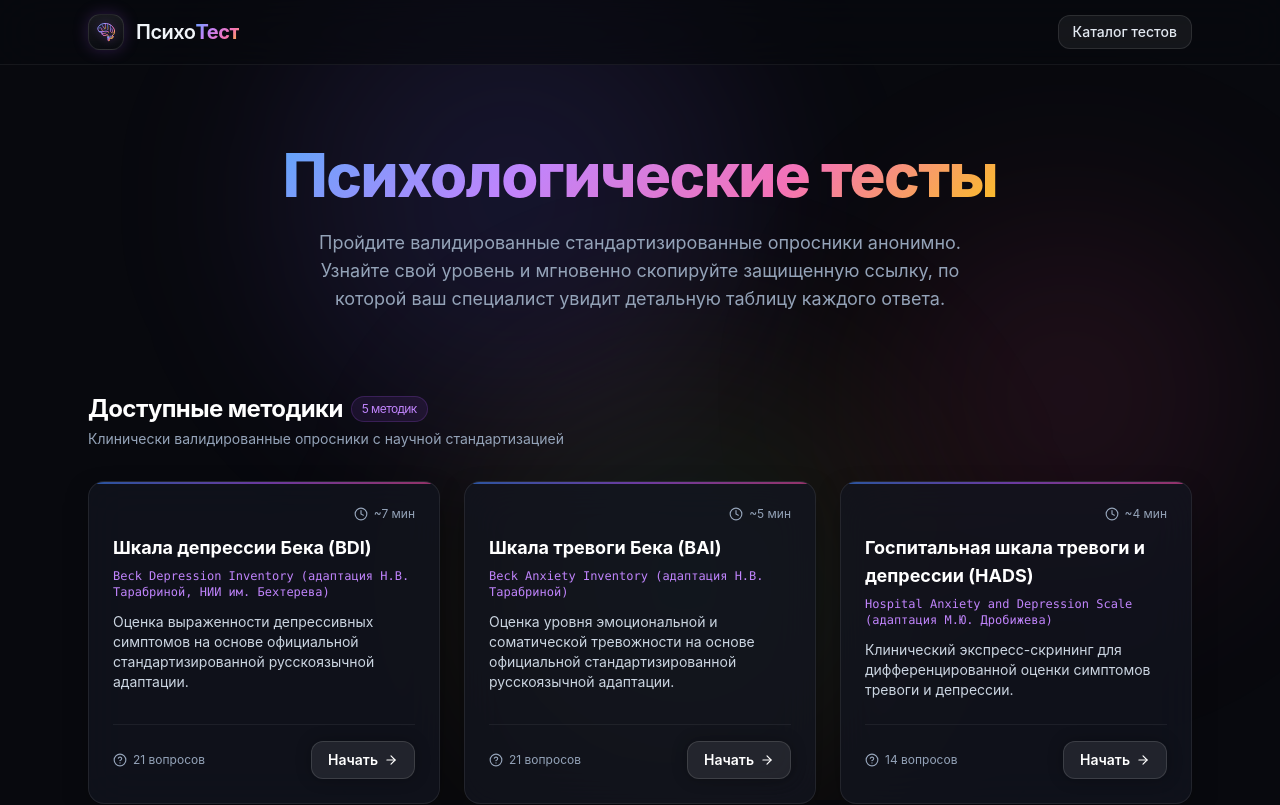
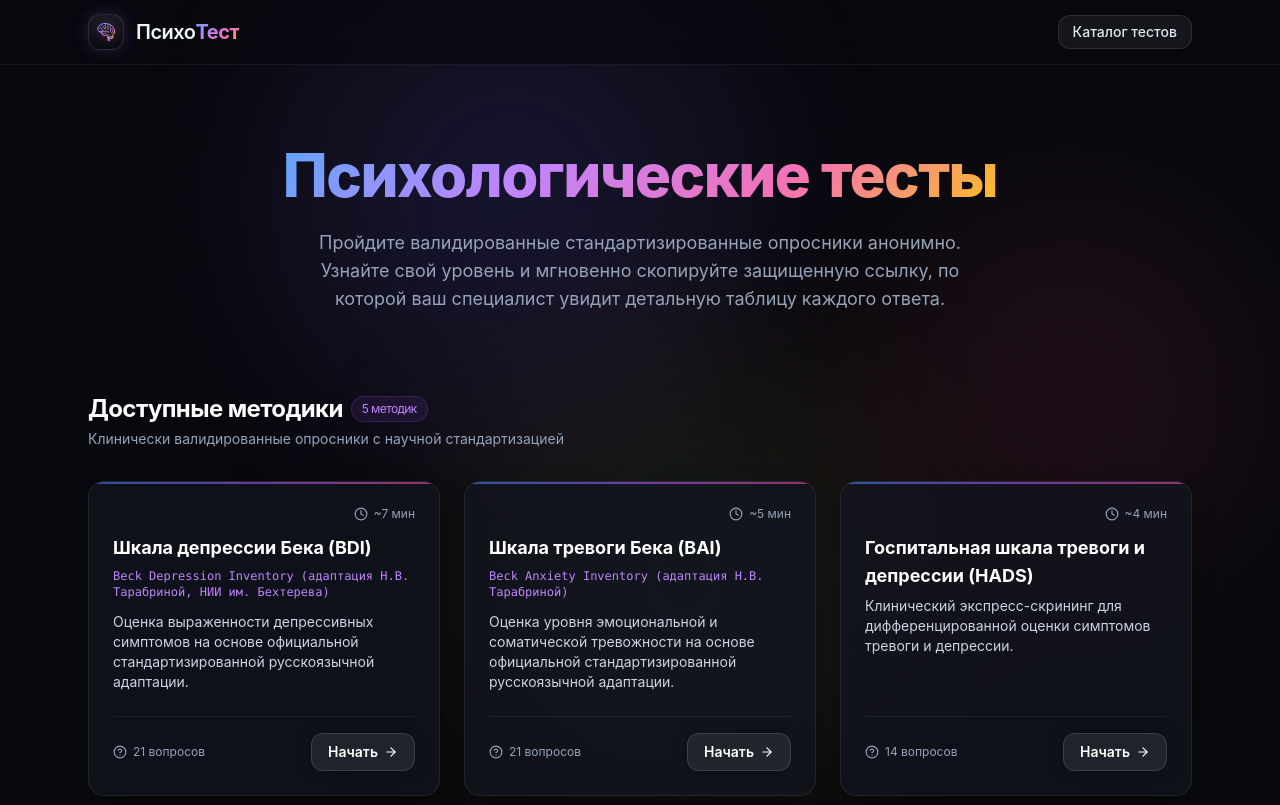
Before and after one commit to psychomanya/psychotests, a Next.js app: page / in a window 1280 px wide. Shown: the top 805 px of the page. Built offline with nearby package versions, Linux system fonts and the light colour scheme.

Commit message:
feat: remove HADS subtitle

```diff
--- a/scripts/deploy-gh-pages.js
+++ b/scripts/deploy-gh-pages.js
@@ -17,7 +17,7 @@ execSync(`"${git}" config user.name psychomanya`, { cwd, env, stdio: 'inherit' }
 execSync(`"${git}" config user.email psychomanya@users.noreply.github.com`, { cwd, env, stdio: 'inherit' });
 execSync(`"${git}" checkout -b gh-pages`, { cwd, env, stdio: 'inherit' });
 execSync(`"${git}" add -A`, { cwd, env, stdio: 'inherit' });
-execSync(`"${git}" commit -m "deploy: update HADS question 14 and remove footer care note"`, { cwd, env, stdio: 'inherit' });
+execSync(`"${git}" commit -m "deploy: remove HADS subtitle"`, { cwd, env, stdio: 'inherit' });
 execSync(`"${git}" remote add origin https://github.com/psychomanya/psychotests.git`, { cwd, env, stdio: 'inherit' });
 execSync(`"${git}" push origin gh-pages --force`, { cwd, env, stdio: 'inherit' });
 
--- a/src/app/page.tsx
+++ b/src/app/page.tsx
@@ -63,9 +63,11 @@ export default function HomePage() {
                 <h3 className="text-lg font-bold text-white group-hover:text-purple-300 transition-colors mb-1.5">
                   {test.title}
                 </h3>
-                <p className="text-xs text-purple-400 font-mono mb-3">
-                  {test.subtitle}
-                </p>
+                {test.subtitle && (
+                  <p className="text-xs text-purple-400 font-mono mb-3">
+                    {test.subtitle}
+                  </p>
+                )}
 
                 <p className="text-slate-300 text-xs sm:text-sm mb-6 leading-relaxed">
                   {test.description}
--- a/src/components/TestRunner.tsx
+++ b/src/components/TestRunner.tsx
@@ -142,9 +142,11 @@ export default function TestRunner({ test }: TestRunnerProps) {
           <h1 className="text-2xl sm:text-3xl font-extrabold text-white mb-2 tracking-tight">
             {test.title}
           </h1>
-          <p className="text-xs sm:text-sm text-purple-400 font-mono mb-4">
-            {test.subtitle}
-          </p>
+          {test.subtitle && (
+            <p className="text-xs sm:text-sm text-purple-400 font-mono mb-4">
+              {test.subtitle}
+            </p>
+          )}
 
           <p className="text-slate-300 text-sm sm:text-base leading-relaxed mb-6">
             {test.description}
--- a/src/data/tests/hads.ts
+++ b/src/data/tests/hads.ts
@@ -34,7 +34,7 @@ export const hadsTest: TestDefinition = {
   id: 'hads',
   title: 'Госпитальная шкала тревоги и депрессии (HADS)',
   shortTitle: 'Тревога и депрессия (HADS)',
-  subtitle: 'Hospital Anxiety and Depression Scale (адаптация М.Ю. Дробижева)',
+  subtitle: '',
   description:
     'Клинический экспресс-скрининг для дифференцированной оценки симптомов тревоги и депрессии.',
   durationMinutes: 4,
```
